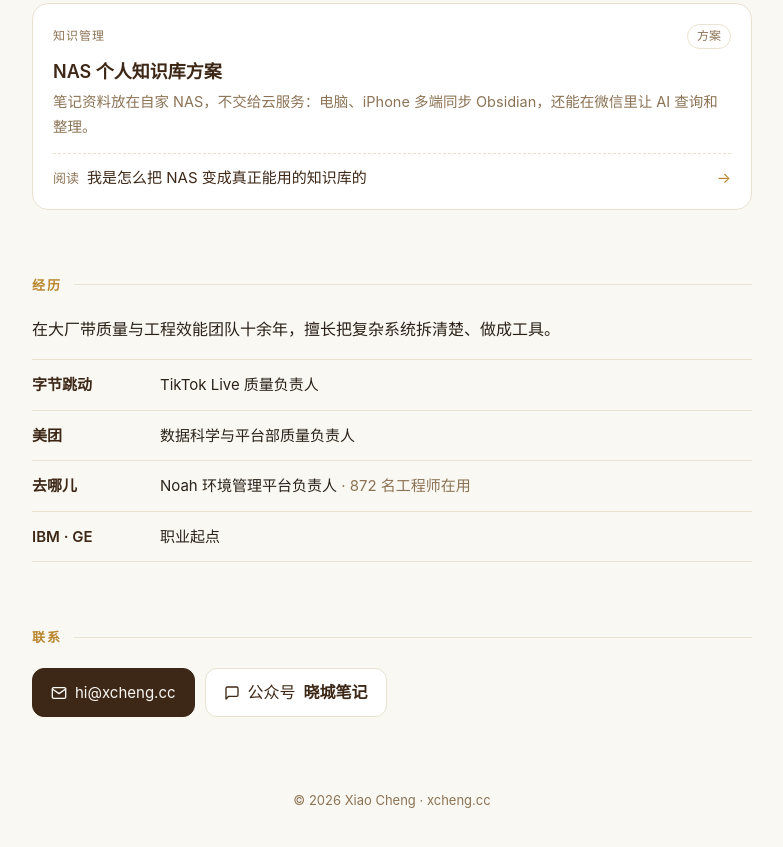
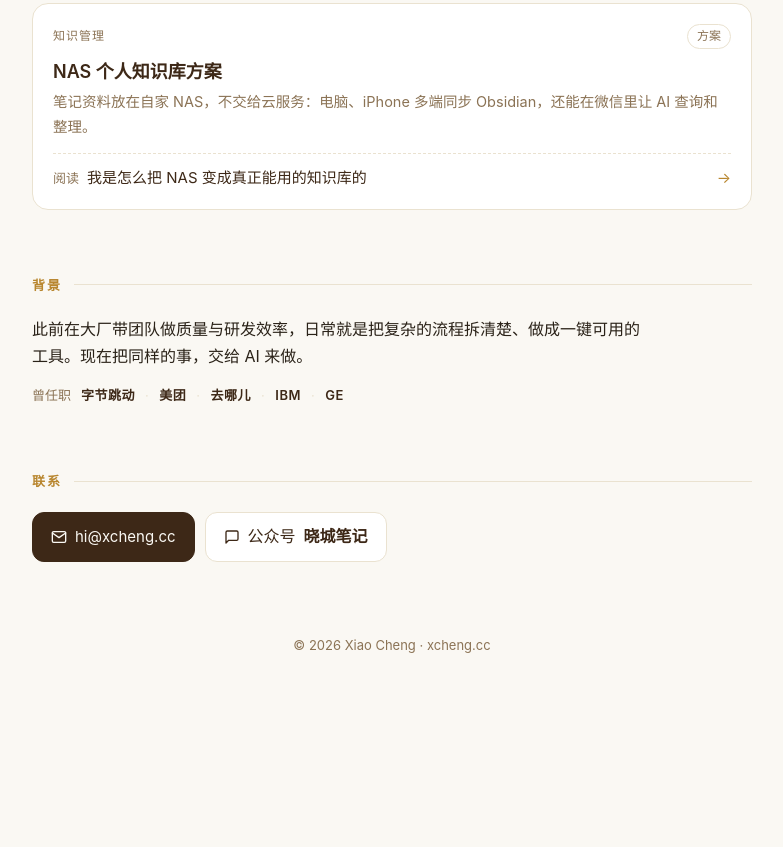
Before and after one commit to xcheng-cc/xcheng-cc, a plain HTML site: page index.html in a window 1280 px wide. Shown: the part 768-1615 px from the top of the page, without its empty margins (248-1031 px from the left). After the commit the page ends 1472 px from the top, so only its background shows below. Drawn offline with Linux system fonts and the light colour scheme.

Commit message:
update: 经历改为一段背景说明，和“把复杂的事变简单”呼应
- 不再逐条列职位，公司名只作为一行背书

Co-Authored-By: Claude Opus 5.5 <noreply@anthropic.com>

```diff
--- a/index.html
+++ b/index.html
@@ -129,16 +129,12 @@
     .articles a:hover .t { color: var(--amber); }
     .articles a:hover .arrow { transform: translateX(3px); }
 
-    /* ---------- 经历 ---------- */
-    .career-lead { font-size: 16px; margin-bottom: 16px; }
-    .career { list-style: none; border-top: 1px solid var(--line); }
-    .career li {
-      display: grid; grid-template-columns: 112px 1fr; gap: 16px;
-      padding: 12px 0; border-bottom: 1px solid var(--line); font-size: 15px;
-    }
-    .career .co { color: var(--brown); font-weight: 600; }
-    .career .what { color: var(--text); }
-    .career .what span { color: var(--muted); }
+    /* ---------- 背景 ---------- */
+    .bg-lead { font-size: 16px; max-width: 620px; }
+    .bg-cos { margin-top: 14px; font-size: 13px; color: var(--muted); display: flex; flex-wrap: wrap; align-items: center; gap: 4px 0; }
+    .bg-cos span { color: var(--brown); font-weight: 600; letter-spacing: .5px; }
+    .bg-cos span::before { content: "·"; color: var(--line); margin: 0 10px; font-weight: 400; }
+    .bg-cos span:first-child::before { content: ""; margin: 0 0 0 10px; }
 
     /* ---------- 联系 ---------- */
     .contact { display: flex; flex-wrap: wrap; gap: 10px; }
@@ -187,7 +183,6 @@
       .name { font-size: 26px; }
       .statement { margin-top: 36px; }
       .grid { grid-template-columns: 1fr; }
-      .career li { grid-template-columns: 76px 1fr; gap: 12px; font-size: 14.5px; }
       section { margin-top: 52px; }
     }
   </style>
@@ -248,14 +243,9 @@
     </section>
 
     <section>
-      <div class="label">经历</div>
-      <p class="career-lead">在大厂带质量与工程效能团队十余年，擅长把复杂系统拆清楚、做成工具。</p>
-      <ul class="career">
-        <li><span class="co">字节跳动</span><span class="what">TikTok Live 质量负责人</span></li>
-        <li><span class="co">美团</span><span class="what">数据科学与平台部质量负责人</span></li>
-        <li><span class="co">去哪儿</span><span class="what">Noah 环境管理平台负责人 <span>· 872 名工程师在用</span></span></li>
-        <li><span class="co">IBM · GE</span><span class="what">职业起点</span></li>
-      </ul>
+      <div class="label">背景</div>
+      <p class="bg-lead">此前在大厂带团队做质量与研发效率，日常就是把复杂的流程拆清楚、做成一键可用的工具。现在把同样的事，交给 AI 来做。</p>
+      <p class="bg-cos">曾任职 <span>字节跳动</span><span>美团</span><span>去哪儿</span><span>IBM</span><span>GE</span></p>
     </section>
 
     <section>
```
